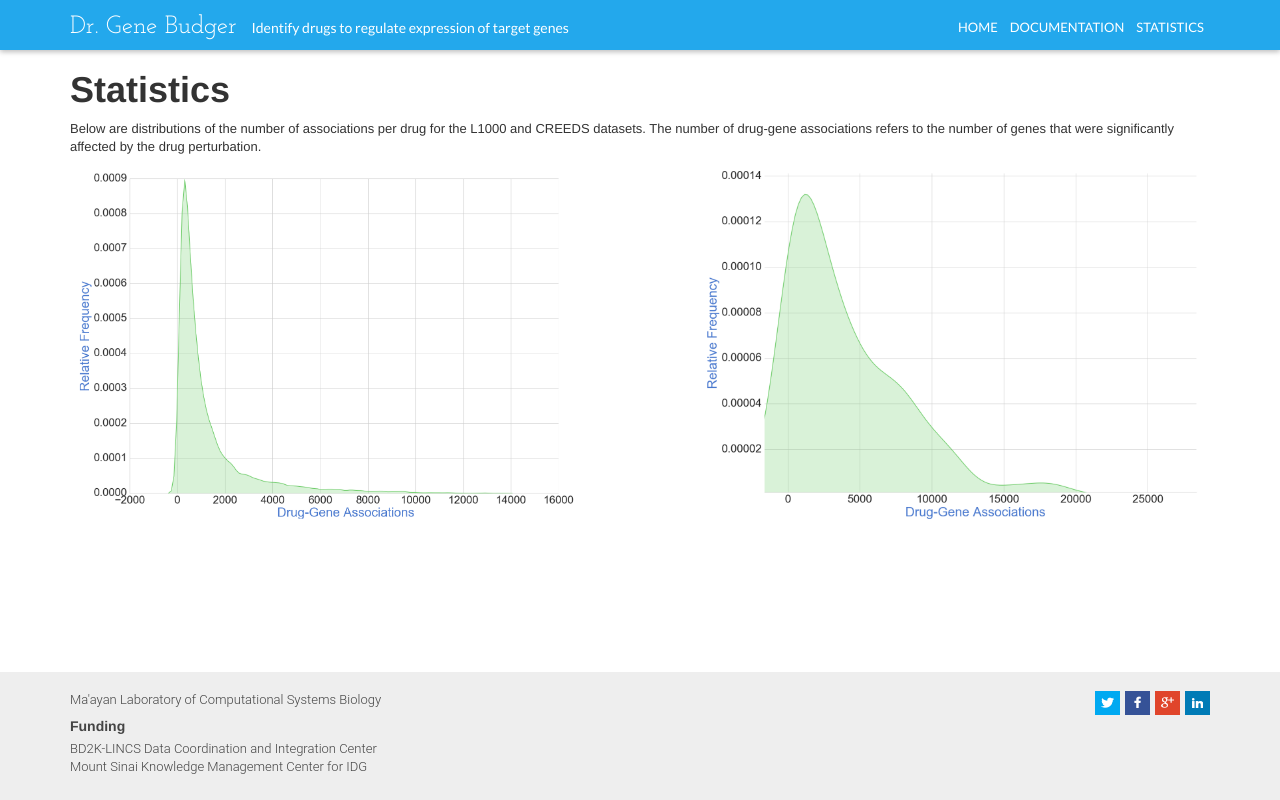
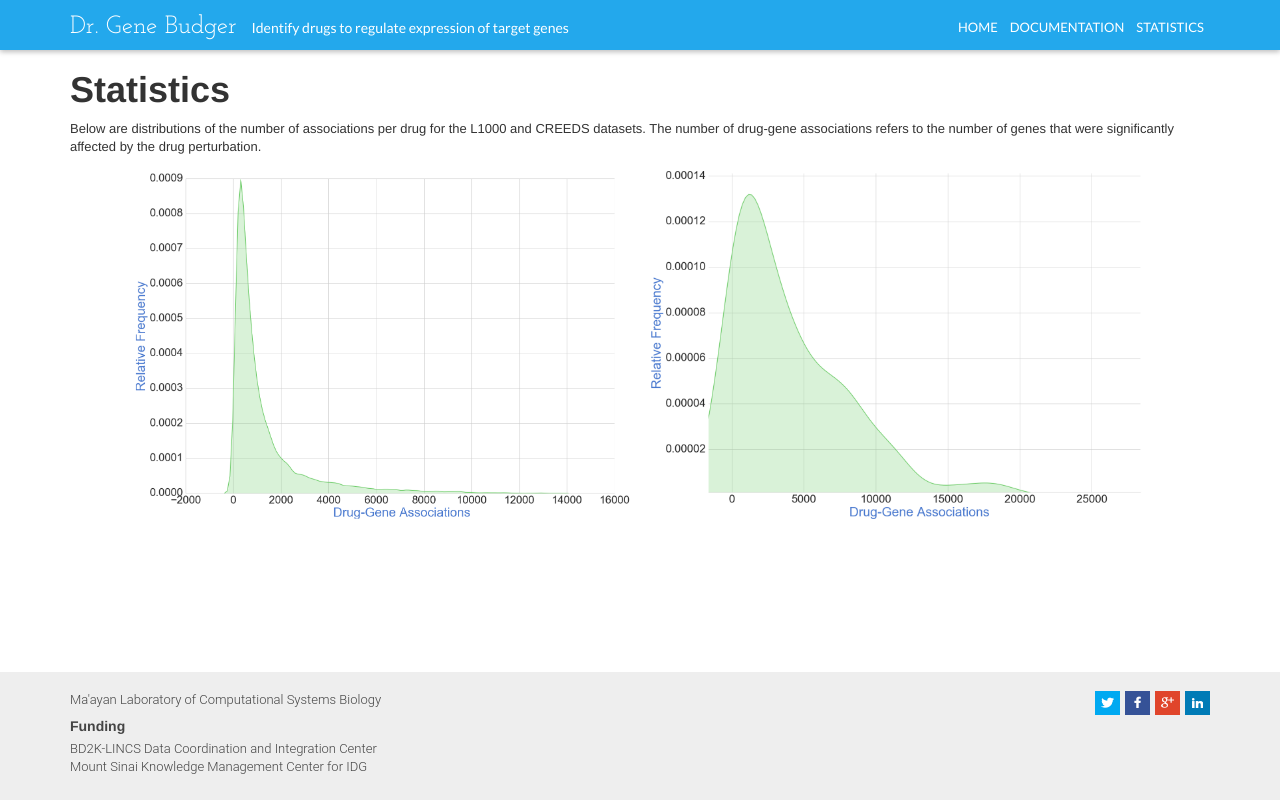
Before and after one commit to MaayanLab/Dr-Gene-Budger, a Python web app: template DGB/templates/statistics.html in a window 1280 px wide. Run offline with Jinja, Linux system fonts and the light colour scheme; the template is opened without the code that fills it, so the values that code supplies are empty; some libraries are stand-ins or nearby versions.

Commit message:
Style statistics page.

```diff
--- /dev/null
+++ b/DGB/static/css/statistics.css
@@ -0,0 +1,9 @@
+.stat-info-container {
+
+}
+
+.stat-image {
+  width:512px;
+  height:352px;
+  margin: auto;
+}
--- a/DGB/templates/layout.html
+++ b/DGB/templates/layout.html
@@ -9,6 +9,7 @@
     <link rel="stylesheet" href="{{ url_for('static', filename='css/results.css') }}">
     <link rel="stylesheet" href="{{ url_for('static', filename='css/footer.css') }}">
     <link rel="stylesheet" href="{{ url_for('static', filename='css/home.css') }}">
+    <link rel="stylesheet" href="{{ url_for('static', filename='css/statistics.css') }}">
     <script type=text/javascript src="{{ url_for('static', filename='js/jquery.js') }}"></script>
     <script type=text/javascript src="{{ url_for('static', filename='js/bootstrap.min.js') }}"></script>
     <script type=text/javascript src="{{ url_for('static', filename='js/typeahead.js') }}"></script>
--- a/DGB/templates/statistics.html
+++ b/DGB/templates/statistics.html
@@ -7,11 +7,15 @@
     </strong>
   </h1>
 
-  <p>
+  <div class="stat-info-container">
+    <p>
       Below are distributions of the number of associations per drug for the L1000 and CREEDS datasets.  The number of
       drug-gene associations refers to the number of genes that were significantly affected by the drug perturbation.
-  </p>
-  <img src=" http://amp.pharm.mssm.edu/DGB/static/image/lincs.png" alt="Distribution of drug-associations in L1000 dataset" style="width:512px;height:352px;">
-  <img src=" http://amp.pharm.mssm.edu/DGB/static/image/geo.png" alt="Distribution of drug-associations in GEO dataset" style="width:512px;height:352px;float:right;">
+    </p>
+    <div class="text-center">
+      <img class="stat-image" src="http://amp.pharm.mssm.edu/DGB/static/image/lincs.png" alt="Distribution of drug-associations in L1000 dataset">
+      <img class="stat-image" src="http://amp.pharm.mssm.edu/DGB/static/image/geo.png" alt="Distribution of drug-associations in GEO dataset">
+    </div>
+  </div>
 </div>
 {% endblock %}
```
